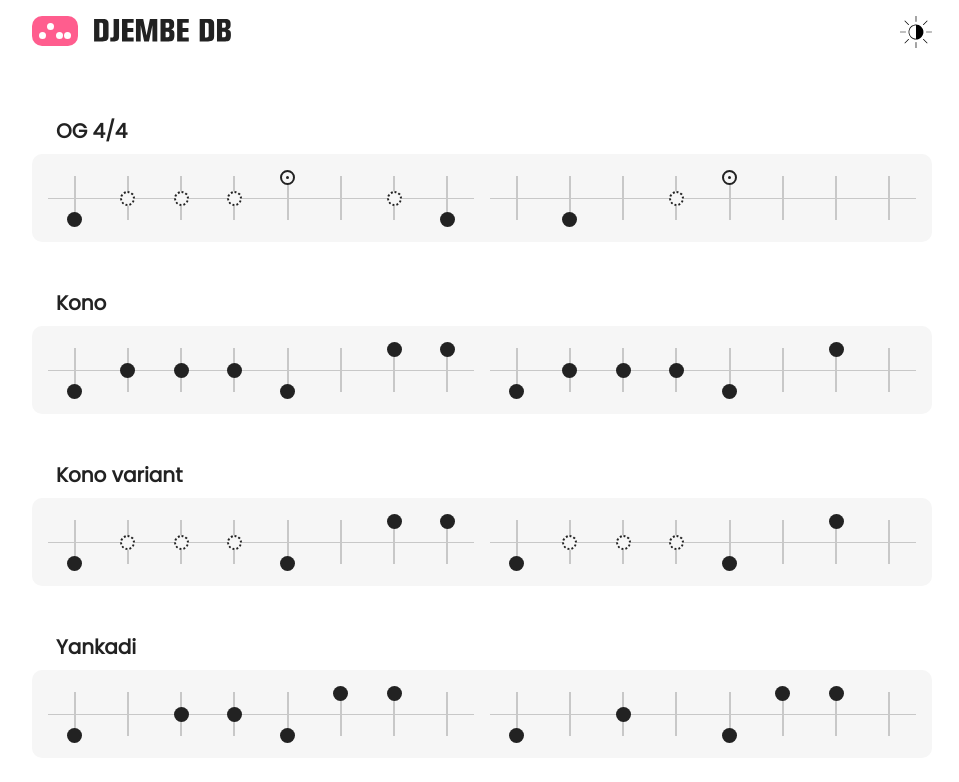
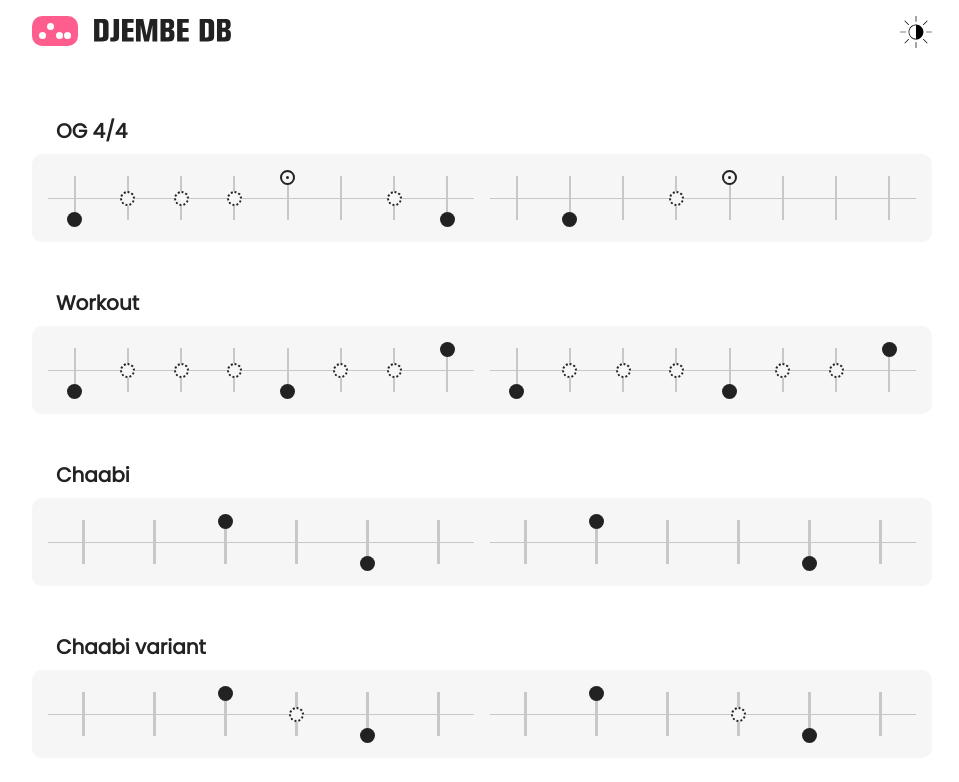
Before and after one commit to Marcobaldessari/djembedb-react, a React (Create React App) app: page / in a window 1280 px wide. Shown: the top 782 px of the page, without its empty margins (158-1117 px from the left). Built offline with nearby package versions, Linux system fonts and the light colour scheme; no server answers.

Commit message:
Adds workout, chaabi

```diff
--- a/src/songsData.js
+++ b/src/songsData.js
@@ -20,6 +20,38 @@ export const SongsData = [
   //   ,
   // },
 
+  {
+    songName: "Workout",
+    src: "https://www.youtube.com/watch?v=YFNegZdsDpE",
+    timeSignature: "4/4",
+    song: [
+      "Gun dos gos dos Gun gos dos Pa",
+      "Gun dos gos dos Gun gos dos Pa"
+    ]
+    ,
+  },
+
+  {
+    songName: "Chaabi",
+    src: "https://www.youtube.com/watch?v=xM83XVw83yk",
+    timeSignature: "3/4",
+    song: [
+      "xx xx Pa xx Gun xx",
+      "xx Ta xx xx Gun xx"
+    ]
+    ,
+  },
+
+  {
+    songName: "Chaabi variant",
+    src: "https://www.youtube.com/watch?v=xM83XVw83yk",
+    timeSignature: "3/4",
+    song: [
+      "xx xx Pa dos Gun xx",
+      "xx Ta xx dos Gun xx"
+    ]
+    ,
+  },
 
   {
     songName: "Kono",
```
